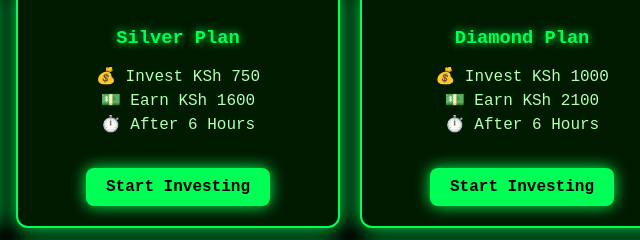
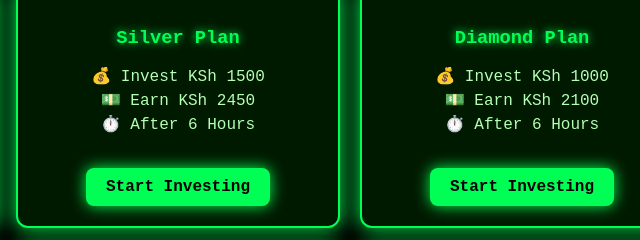
Before and after one commit to ogetiidr/Aminika-Traders, a plain HTML site: page packages.html in a window 1280 px wide. Shown: the part 265-505 px from the top of the page, 462-1102 px from the left. Drawn offline with Linux system fonts and the light colour scheme.

Commit message:
Update Silver Plan investment and earnings details

```diff
--- a/packages.html
+++ b/packages.html
@@ -113,7 +113,7 @@
 
     <div class="card">
       <h3>Silver Plan</h3>
-      <p>💰 Invest KSh 750<br>💵 Earn KSh 1600<br>⏱️ After 6 Hours</p>
+      <p>💰 Invest KSh 1500<br>💵 Earn KSh 2450<br>⏱️ After 6 Hours</p>
       <a href="silver.html" class="btn">Start Investing</a>
     </div>
 
```
